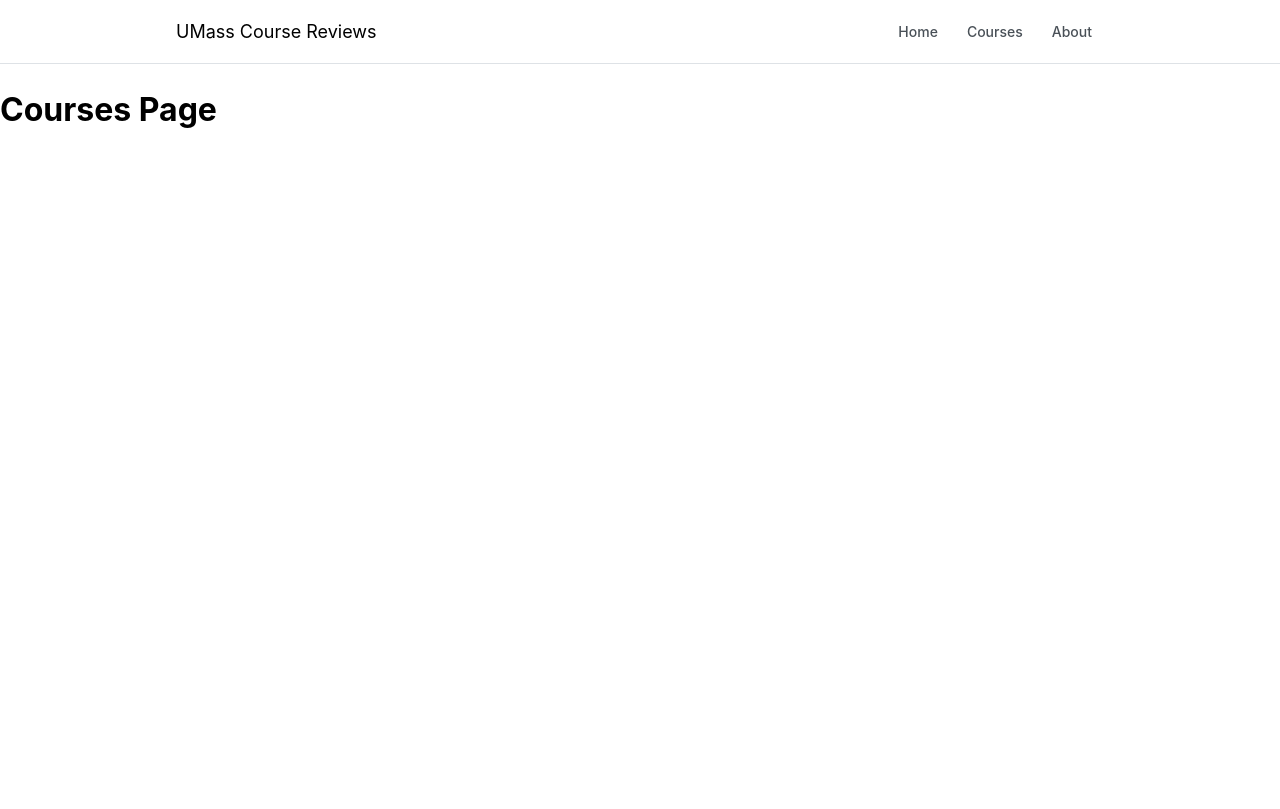
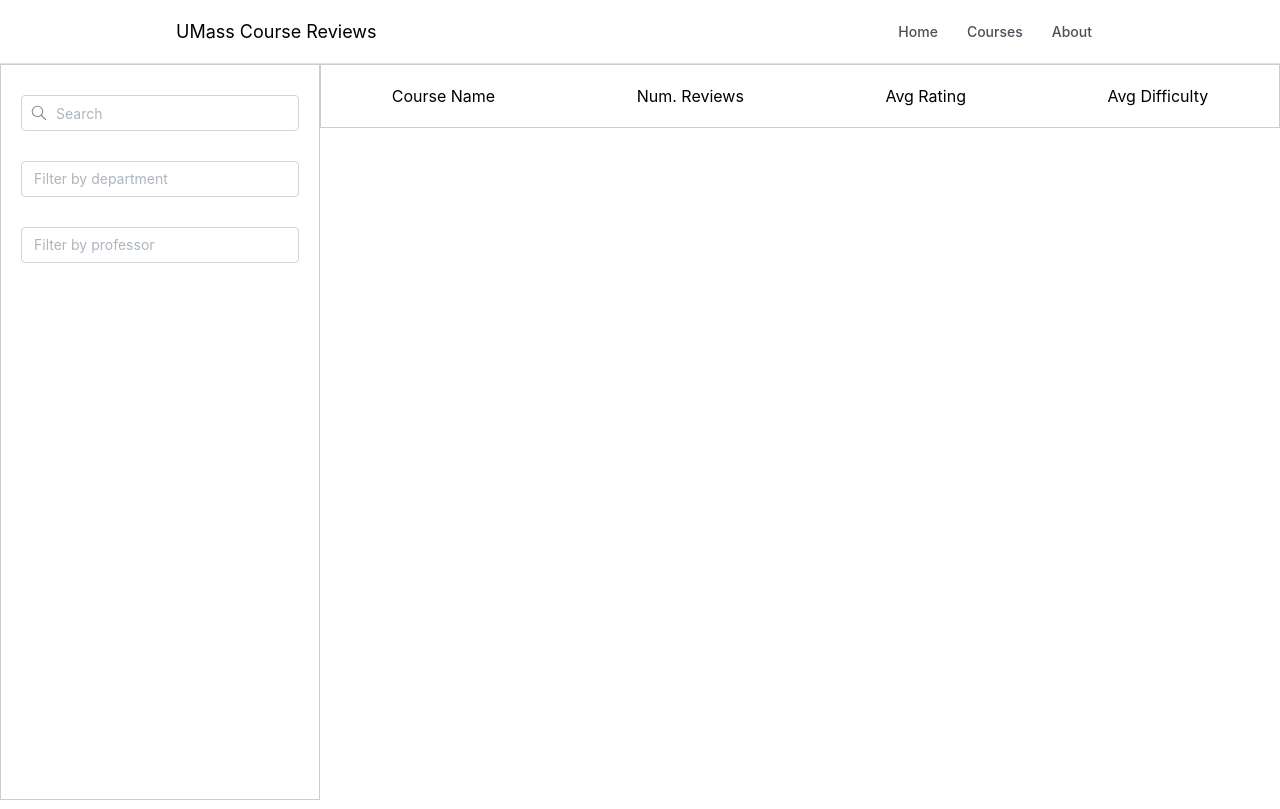
Before and after one commit to cnobleshriver/hack-umass-xi, a Next.js app: page /courses in a window 1280 px wide. Built offline with nearby package versions, Linux system fonts and the light colour scheme.

Commit message:
add filter component to courses page

```diff
--- a/src/components/Courses/Courses.module.css
+++ b/src/components/Courses/Courses.module.css
@@ -0,0 +1,39 @@
+.container {
+    display: flex;
+    height: calc(100vh - 60px); /* Adjust this value to match the height of your navbar */
+}
+
+.searchBox {
+    height: calc(100vh - 64px);
+    width: 25%;
+    border: 1px solid #ccc;
+}
+
+.innerSearchBox {
+    margin-top: 10px;
+    height: 100%;
+    width: 100%;
+    padding: 20px;
+}
+
+.courseCriteria {
+    height: 64px;
+    flex-grow: 1;
+    border: 1px solid #ccc;
+    display: flex;
+    justify-content: space-around;
+    align-items: center;
+}
+
+.leftIcon {
+    width: 18px;
+    height: 18px;
+}
+
+.inputField{
+    margin-bottom: 30px;
+}
+
+.checkbox {
+    margin-bottom: 30px;
+}
--- a/src/components/Courses/Courses.tsx
+++ b/src/components/Courses/Courses.tsx
@@ -1,5 +1,35 @@
+import styles from './Courses.module.css';
+import { Select, TextInput } from '@mantine/core';
+import { IconSearch } from '@tabler/icons-react';
+import { SchoolCheckbox } from '../SchoolCheckbox/SchoolCheckbox';
+import { ProfCheckbox } from '../ProfCheckbox/ProfCheckbox';
+
+
 export function Courses() {
     return (
-        <h1>Courses Page</h1>
+        <div className={styles.container}>
+            <div className={styles.searchBox}>
+                <div className={styles.innerSearchBox}>
+                    <TextInput
+                        className={styles.inputField}
+                        placeholder="Search"
+                        leftSection={<IconSearch className={styles.leftIcon} stroke={1.5} />}
+                    />
+                    <div className={styles.checkbox}>
+                        <SchoolCheckbox />
+                    </div>
+                    <div className={styles.checkbox}>
+                        <ProfCheckbox />
+                    </div>
+                </div>
+            </div>
+            <div className={styles.courseCriteria}>
+                <div>Course Name</div>
+                <div>Num. Reviews</div>
+                <div>Avg Rating</div>
+                <div>Avg Difficulty</div>
+            </div>
+        </div>
+
     );
-  }
+}
--- /dev/null
+++ b/src/components/ProfCheckbox/ProfCheckbox.tsx
@@ -0,0 +1,85 @@
+'use client'
+
+import { PillsInput, Pill, Combobox, CheckIcon, Group, useCombobox } from '@mantine/core';
+import { useState } from 'react';
+
+const professors = [
+  'Marius Minea',
+  'Professor 2',
+  'Professor 3',
+  'Professor 4',
+  'Professor 5',
+  'Professor 6',
+];
+
+export function ProfCheckbox() {
+  const combobox = useCombobox({
+    onDropdownClose: () => combobox.resetSelectedOption(),
+    onDropdownOpen: () => combobox.updateSelectedOptionIndex('active'),
+  });
+
+  const [search, setSearch] = useState('');
+  const [value, setValue] = useState<string[]>([]);
+
+  const handleValueSelect = (val: string) =>
+    setValue((current) =>
+      current.includes(val) ? current.filter((v) => v !== val) : [...current, val]
+    );
+
+  const handleValueRemove = (val: string) =>
+    setValue((current) => current.filter((v) => v !== val));
+
+  const values = value.map((item) => (
+    <Pill key={item} withRemoveButton onRemove={() => handleValueRemove(item)}>
+      {item}
+    </Pill>
+  ));
+
+  const options = professors
+    .filter((item) => item.toLowerCase().includes(search.trim().toLowerCase()))
+    .map((item) => (
+      <Combobox.Option value={item} key={item} active={value.includes(item)}>
+        <Group gap="sm">
+          {value.includes(item) ? <CheckIcon size={12} /> : null}
+          <span>{item}</span>
+        </Group>
+      </Combobox.Option>
+    ));
+
+  return (
+    <Combobox store={combobox} onOptionSubmit={handleValueSelect} withinPortal={false}>
+      <Combobox.DropdownTarget>
+        <PillsInput onClick={() => combobox.openDropdown()}>
+          <Pill.Group>
+            {values}
+
+            <Combobox.EventsTarget>
+              <PillsInput.Field
+                onFocus={() => combobox.openDropdown()}
+                onBlur={() => combobox.closeDropdown()}
+                value={search}
+                placeholder="Filter by professor"
+                onChange={(event) => {
+                  combobox.updateSelectedOptionIndex();
+                  setSearch(event.currentTarget.value);
+                }}
+                onKeyDown={(event) => {
+                  if (event.key === 'Backspace' && search.length === 0) {
+                    event.preventDefault();
+                    handleValueRemove(value[value.length - 1]);
+                  }
+                }}
+              />
+            </Combobox.EventsTarget>
+          </Pill.Group>
+        </PillsInput>
+      </Combobox.DropdownTarget>
+
+      <Combobox.Dropdown>
+        <Combobox.Options>
+          {options.length > 0 ? options : <Combobox.Empty>Nothing found...</Combobox.Empty>}
+        </Combobox.Options>
+      </Combobox.Dropdown>
+    </Combobox>
+  );
+}
--- /dev/null
+++ b/src/components/SchoolCheckbox/SchoolCheckbox.tsx
@@ -0,0 +1,89 @@
+'use client'
+import { PillsInput, Pill, Input, Combobox, Group, useCombobox, Checkbox } from '@mantine/core';
+import { useState } from 'react';
+
+const schools = [
+  "College of Education",
+  "College of Engineering",
+  "College of Humanities and Fine Arts",
+  "CICS",
+  "College of Natural Sciences",
+  "College of Nursing",
+  "College of Social & Behavioral Sciences",
+  "Commonwealth Honors College",
+  "Isenberg School of Management",
+  "School of Public Health",
+  "Stockbridge School of Agriculture",
+];
+
+export function SchoolCheckbox() {
+  const combobox = useCombobox({
+    onDropdownClose: () => combobox.resetSelectedOption(),
+    onDropdownOpen: () => combobox.updateSelectedOptionIndex('active'),
+  });
+
+  const [value, setValue] = useState<string[]>([]);
+
+  const handleValueSelect = (val: string) =>
+    setValue((current) =>
+      current.includes(val) ? current.filter((v) => v !== val) : [...current, val]
+    );
+
+  const handleValueRemove = (val: string) =>
+    setValue((current) => current.filter((v) => v !== val));
+
+  const values = value.map((item) => (
+    <Pill key={item} withRemoveButton onRemove={() => handleValueRemove(item)}>
+      {item}
+    </Pill>
+  ));
+
+  const options = schools.map((item) => (
+    <Combobox.Option value={item} key={item} active={value.includes(item)}>
+      <Group gap="sm">
+        <Checkbox
+          size='sm'
+          checked={value.includes(item)}
+          onChange={() => {}}
+          aria-hidden
+          tabIndex={-1}
+          style={{ pointerEvents: 'none' }}
+        />
+        <span>{item}</span>
+      </Group>
+    </Combobox.Option>
+  ));
+
+  return (
+    <Combobox store={combobox} onOptionSubmit={handleValueSelect} withinPortal={false}>
+      <Combobox.DropdownTarget>
+        <PillsInput pointer onClick={() => combobox.toggleDropdown()}>
+          <Pill.Group>
+            {values.length > 0 ? (
+              values
+            ) : (
+              <Input.Placeholder>Filter by department</Input.Placeholder>
+            )}
+
+            <Combobox.EventsTarget>
+              <PillsInput.Field
+                type="hidden"
+                onBlur={() => combobox.closeDropdown()}
+                onKeyDown={(event) => {
+                  if (event.key === 'Backspace') {
+                    event.preventDefault();
+                    handleValueRemove(value[value.length - 1]);
+                  }
+                }}
+              />
+            </Combobox.EventsTarget>
+          </Pill.Group>
+        </PillsInput>
+      </Combobox.DropdownTarget>
+
+      <Combobox.Dropdown>
+        <Combobox.Options>{options}</Combobox.Options>
+      </Combobox.Dropdown>
+    </Combobox>
+  );
+}
```
